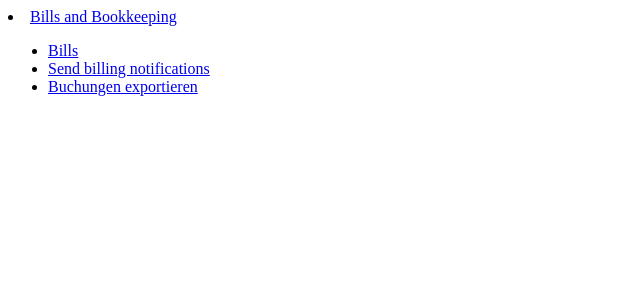
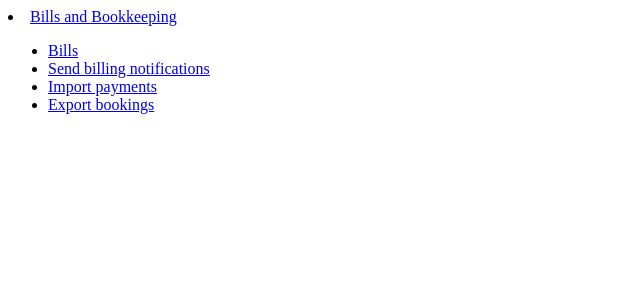
Before and after one commit to juntagrico/juntagrico-billing, a Django app: template juntagrico_billing/templates/jb/billing_admin_menu.html in a window 1280 px wide. Shown: the top 300 px of the page, without its empty margins (0-640 px from the left). Run offline with Django 3.2, Linux system fonts and the light colour scheme; the template is opened without the code that fills it, so the values that code supplies are empty; the visitor is signed in with stand-in values (Sample User, id 1); parts of the project's set-up code (start-up, migrations or seed data) failed here and were passed over.

Commit message:
added menu, styling and translations for payment upload

```diff
--- a/juntagrico_billing/templates/jb/billing_admin_menu.html
+++ b/juntagrico_billing/templates/jb/billing_admin_menu.html
@@ -11,7 +11,10 @@
             <a class="nav-link" href="{% url 'jb:bills-notify' %}">{% trans "Send billing notifications" %}</a>
         </li>
         <li class="nav-item">
-            <a class="nav-link" href="/jb/bookings_export">Buchungen exportieren</a>
+            <a class="nav-link" href="{% url 'jb:payments-upload' %}">{% trans "Import payments" %}</a>
+        </li>
+        <li class="nav-item">
+            <a class="nav-link" href="/jb/bookings_export">{% trans "Export bookings" %}</a>
         </li>
     </ul>
     </div>
```
Also changed, not shown: juntagrico_billing/templates/jb/payments_upload.html (+5 -3 lines), juntagrico_billing/views_payment.py (+6 -5 lines), juntagrico_billing/locale/de/LC_MESSAGES/django.po, 1 other file.
